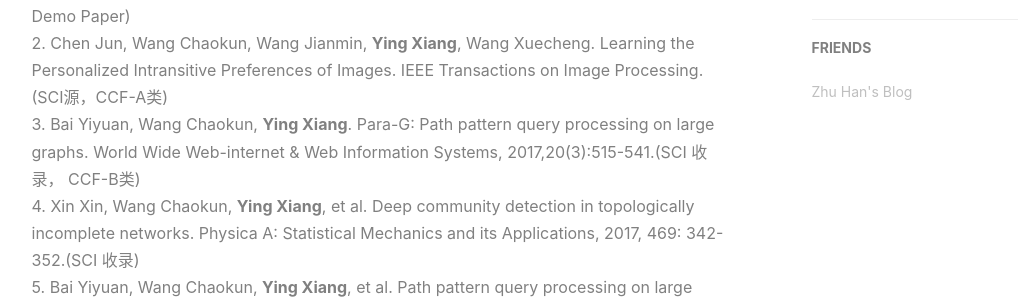
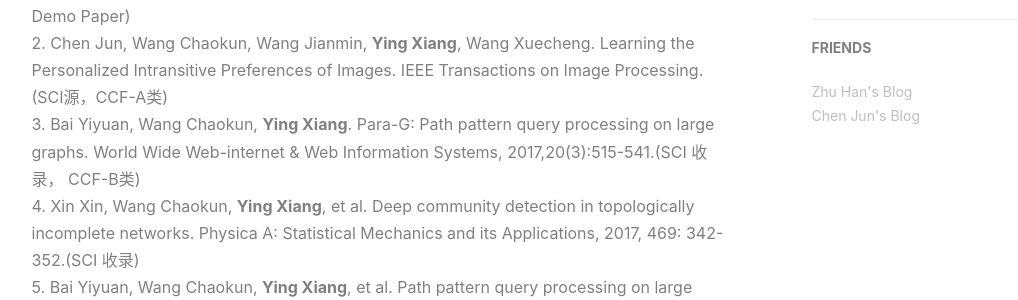
Before and after one commit to yingapple/yingxiang835.io, a Jekyll site: the page built from about.html, in a window 1280 px wide. Shown: the part 899-1199 px from the top of the page, without its empty margins (136-1154 px from the left). Built offline with Jekyll 4.4.1, drawn with Linux system fonts in a browser that asks for light colours; nearby versions of some CDN libraries; comment, search, counter and statistics services are not loaded.

Commit message:
modify dom id name

```diff
--- a/_config.yml
+++ b/_config.yml
@@ -76,5 +76,9 @@
     {
         title: "Zhu Han's Blog",
         href: "http://zhuhan.me"
+    },
+    {
+    	title: "Chen Jun's Blog",
+    	href: "chenjun082.github.io"
     }
 ]
--- a/_includes/nav.html
+++ b/_includes/nav.html
@@ -18,7 +18,7 @@
             so, when navbar scale out, the <nav> will cover tags.
             also mask any touch event of tags, unfortunately.
         -->
-        <div id="huxblog_navbar">
+        <div id="yxblog_navbar">
             <div class="navbar-collapse">
                 <ul class="nav navbar-nav navbar-right">
                     <li>
--- a/about.html
+++ b/about.html
@@ -26,9 +26,7 @@
         爱看小说，爱打游戏，爱和一帮朋友吹逼<br>
         硕士期间研究领域为社区发现，在实验室写过DEMO，搭过网站，就是没有出一篇高质量的research paper.<br>
     </p>
-    <p>
-        硕士期间参与的研究工作有：
-    </p>
+    硕士期间参与的研究工作有：
     <p style="color: gray;">
         1. <b>Ying Xiang</b>, Wang Chaokun, Wang Meng, et al. CoDAR: Revealing the Generalized Procedure & Recommending Algorithms of Community Detection. Proceedings of the 2016 International Conference on Management of Data. ACM, 2016: 2181-2184.(EI 收录, CCF-A类, Demo Paper)<br>
         2. Chen Jun, Wang Chaokun, Wang Jianmin, <b>Ying Xiang</b>, Wang Xuecheng. Learning the Personalized Intransitive Preferences of Images. IEEE Transactions on Image Processing. (SCI源，CCF-A类)<br>
```
Also changed, not shown: other parts of _includes/nav.html (+1 -1 lines).
